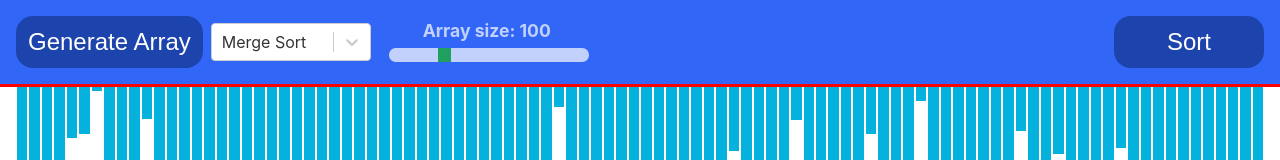
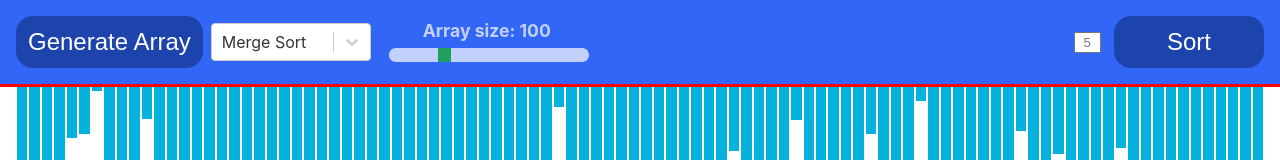
Before and after one commit to MatiniX/SortingVisualizer, a React (Create React App) app: page / in a window 1280 px wide. Shown: the top 160 px of the page. Built offline with nearby package versions, Linux system fonts and the light colour scheme.

Commit message:
Nastavenie rýchlosti triedenia
Možnosť nastaviť konkrétnu rýchlosť triedenia v ms.

```diff
--- a/src/App.css
+++ b/src/App.css
@@ -29,7 +29,6 @@
 
 /* #region sort-button*/
 .sort-button {
-  margin-left: auto;
   display: inline-block;
   align-self: center;
 }
@@ -147,3 +146,10 @@
   -webkit-transition: .2s; /* 0.2 seconds transition on hover */
   transition: opacity .2s;
 }
+
+.sorting-speed-area {
+  align-self: center;
+  margin: 0 1em 0 auto;
+  width: 1.5%;
+  text-align: center;
+}
--- a/src/components/NavBar.js
+++ b/src/components/NavBar.js
@@ -25,9 +25,14 @@ function changeAlgorithm(event) {
 function setArrSize(event) {
     props.methods.setArrSize(event.target.value);
 }
+function setSortingSpeed(event) {
+    if (Number.isInteger(parseInt(event.target.value))) {
+        console.log(event.target.value);
+        props.methods.setSortSpeed(parseInt(event.target.value));
+    }
+}
 
 function sort() {
-    console.log(currAlgorithm)
     switch (currAlgorithm) {
         case "mergeSort":
             props.methods.mergeSort()
@@ -50,6 +55,7 @@ function sort() {
                         <input type="range" min="10" max="350" className="slider" value={props.arrSize} onChange={setArrSize}/>
                         <p className="slider-text">Array size: {props.arrSize}</p>
                     </div>
+                    <input type="text" className="sorting-speed-area" placeholder={props.sortSpeed} onChange={setSortingSpeed}/>
                     <div className="sort-button">
                         <button onClick={sort}>
                             <span>Sort</span>
--- a/src/components/SortingVisualizer.js
+++ b/src/components/SortingVisualizer.js
@@ -4,7 +4,7 @@ import {getMergeSortAnimations, getQuickSortAnimations} from "../sortingAlgorith
 import NavBar from "./NavBar"
 
 function SortingVisualizer() {
-    const SORT_SPEED_MS = 5
+    const [SORT_SPEED_MS, setSortSpeed] = useState(5);
     const [ARRAY_SIZE, setArrSize] = useState(100);
 
     const [arr, setArr] = useState([]);
@@ -94,10 +94,11 @@ function SortingVisualizer() {
             <NavBar methods={{
                 resetArray: resetArray,
                 setArrSize: setArrSize,
+                setSortSpeed: setSortSpeed,
                 mergeSort: mergeSort,
                 quickSort: quickSort
             }}
-             arrSize={ARRAY_SIZE}/>
+             arrSize={ARRAY_SIZE} sortSpeed={SORT_SPEED_MS}/>
             <div className="array-container">
             {arr.map((value, index) =>
                 <div className="array-bar" key={index} style={{height:`${value * 0.75}px`}}>
```
